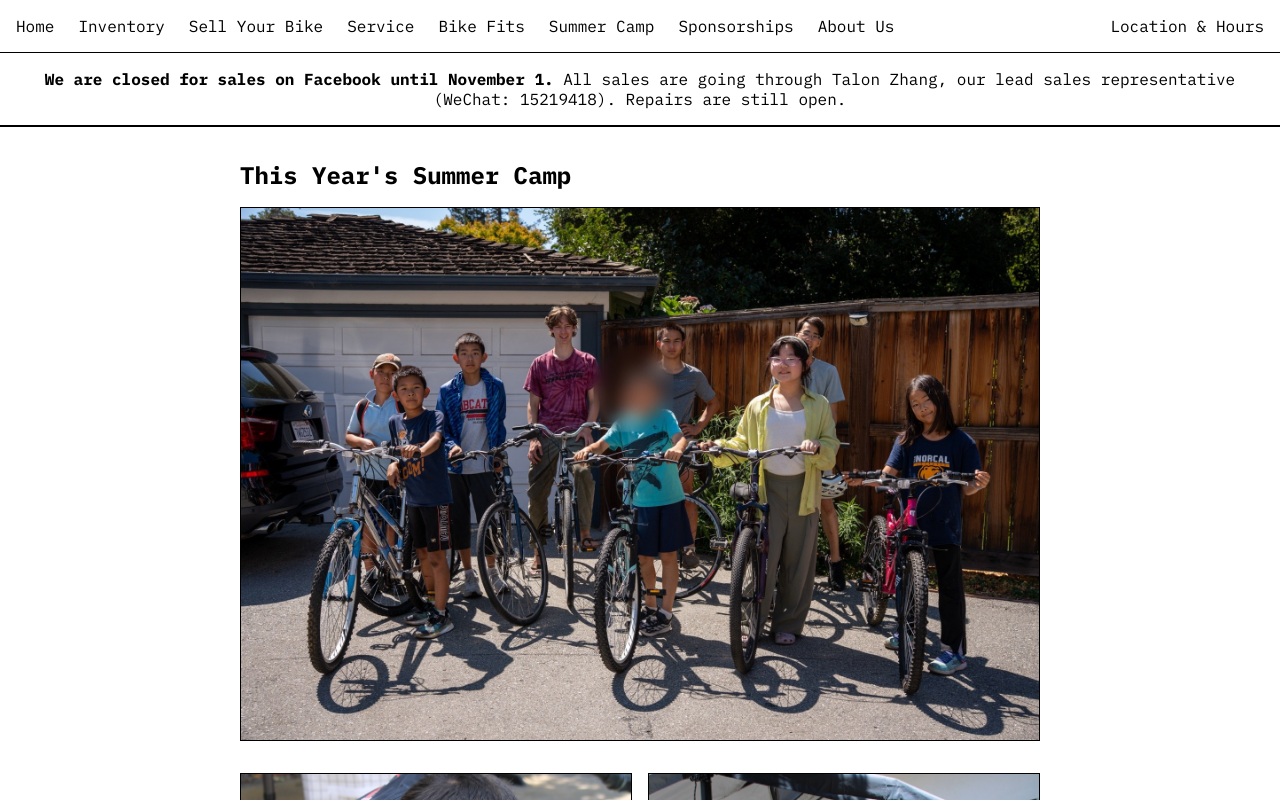
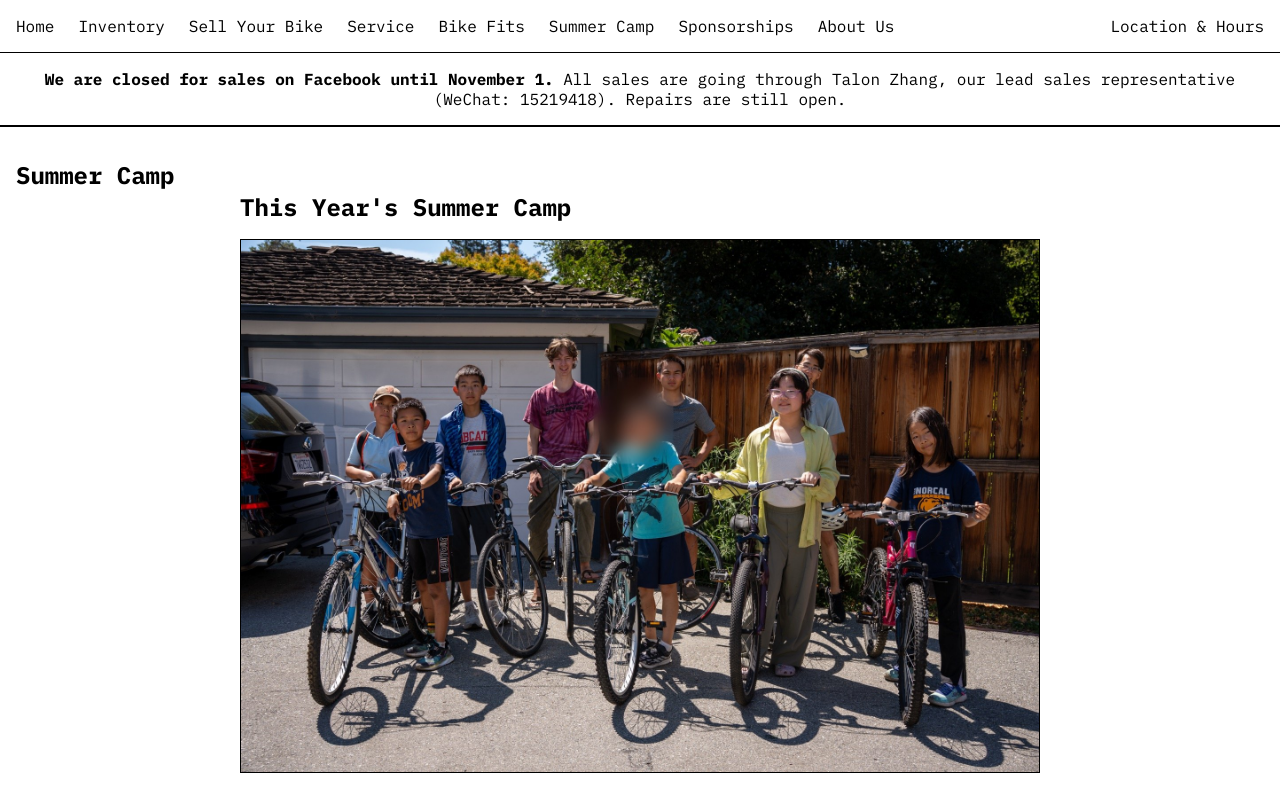
Before and after one commit to neuropathogens/university-bike-shop, a Next.js app: page /summer-camp in a window 1280 px wide. Shown: the top 800 px of the page. Built offline with nearby package versions, Linux system fonts and the light colour scheme.

Commit message:
SEO: add h1 to summer camp section

```diff
--- a/components/SummerCamp.tsx
+++ b/components/SummerCamp.tsx
@@ -3,6 +3,7 @@ import styles from "./SummerCamp.module.css";
 export default function SummerCamp() {
   return (
     <section id="summer-camp" className={styles.section}>
+      <h1>Summer Camp</h1>
       <h2 className={styles.caption}>This Year&apos;s Summer Camp</h2>
       <img
         src="/summer-camp-group.jpg"
```
